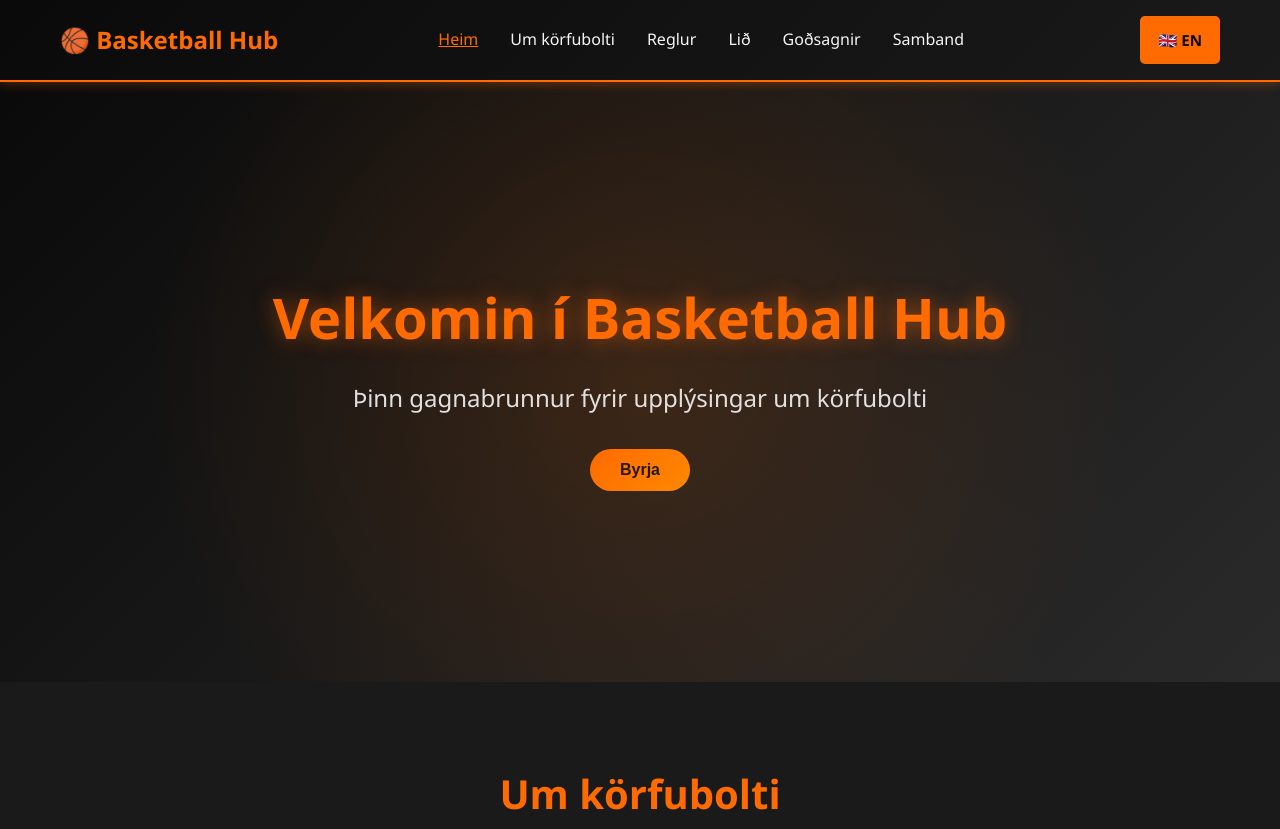
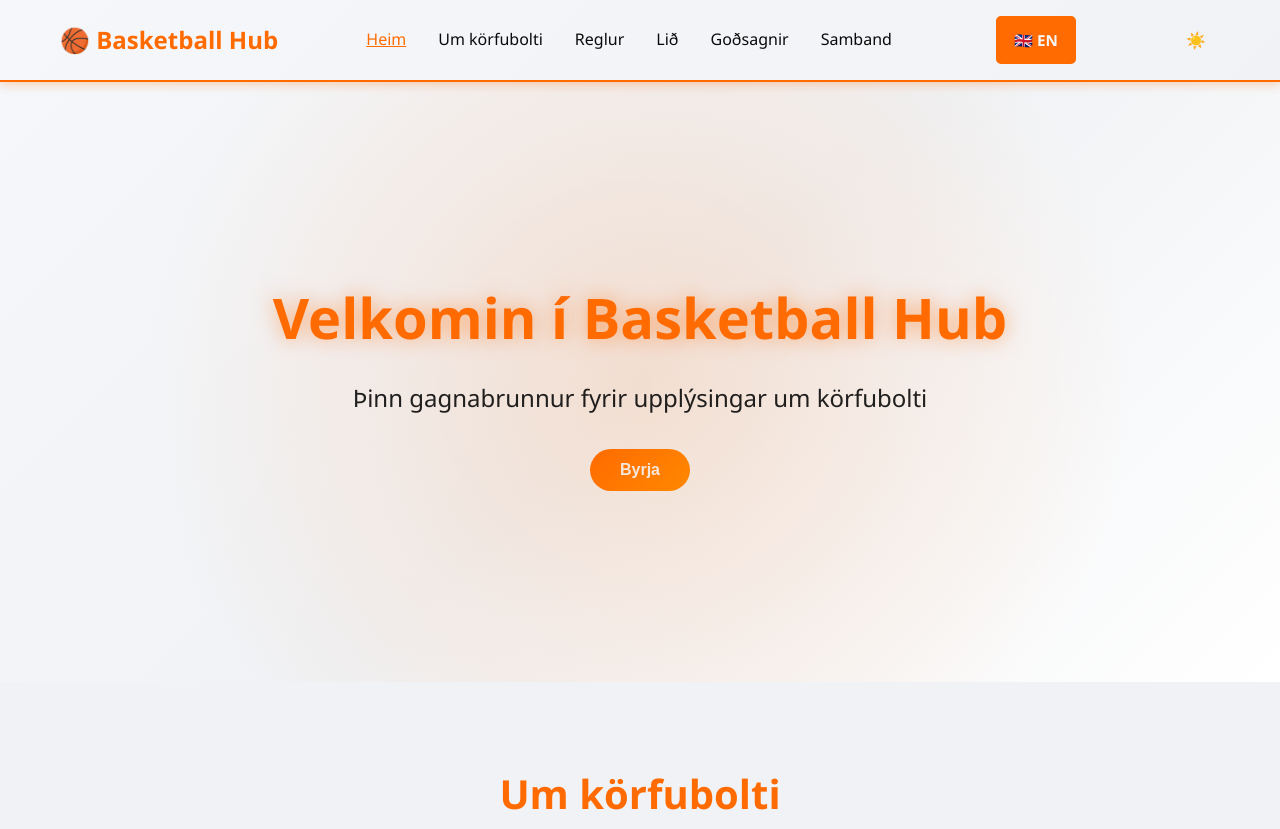
Before and after one commit to jn4kk/basketball, a plain HTML site: page index.html in a window 1280 px wide. Shown: the top 829 px of the page. Drawn offline with Linux system fonts and the light colour scheme.

Commit message:
Add dark/light theme toggle with localStorage persistence

```diff
--- a/index.html
+++ b/index.html
@@ -20,6 +20,7 @@
                 <li><a href="#contact" class="nav-link">Samband</a></li>
             </ul>
             <a href="index_en.html" class="lang-switch" title="English">🇬🇧 EN</a>
+            <button id="themeToggle" class="theme-toggle" aria-label="Переключить тему">🌙</button>
             <div class="hamburger">
                 <span></span>
                 <span></span>
--- a/script.js
+++ b/script.js
@@ -106,3 +106,27 @@ document.querySelectorAll('.about-card, .rule-item, .team-card').forEach(element
     element.style.transition = 'opacity 0.6s ease, transform 0.6s ease';
     observer.observe(element);
 });
+
+/* Theme toggle: remember preference in localStorage and respect system preference */
+const themeToggle = document.getElementById('themeToggle');
+function applyTheme(theme) {
+    document.documentElement.setAttribute('data-theme', theme);
+    if (themeToggle) themeToggle.textContent = theme === 'dark' ? '🌙' : '☀️';
+}
+
+const storedTheme = localStorage.getItem('theme');
+if (storedTheme) {
+    applyTheme(storedTheme);
+} else {
+    const prefersDark = window.matchMedia && window.matchMedia('(prefers-color-scheme: dark)').matches;
+    applyTheme(prefersDark ? 'dark' : 'light');
+}
+
+if (themeToggle) {
+    themeToggle.addEventListener('click', () => {
+        const current = document.documentElement.getAttribute('data-theme') || 'dark';
+        const next = current === 'dark' ? 'light' : 'dark';
+        applyTheme(next);
+        localStorage.setItem('theme', next);
+    });
+}
--- a/styles.css
+++ b/styles.css
@@ -13,6 +13,18 @@
     --light-black: #2a2a2a;
     --text-light: #f5f5f5;
     --text-muted: #aaa;
+}
+
+/* Light theme overrides (applied when html[data-theme="light"]) */
+html[data-theme="light"] {
+    --primary-orange: #FF6B00;
+    --secondary-orange: #FF8C00;
+    --light-orange: #FFA500;
+    --dark-black: #f5f7fa; /* background substitute for light theme */
+    --medium-black: #f0f2f5;
+    --light-black: #ffffff;
+    --text-light: #0a0a0a;
+    --text-muted: #6b7280;
 }
 
 body {
@@ -97,6 +109,24 @@ body {
 .lang-switch:hover {
     background: transparent;
     color: var(--primary-orange);
+}
+
+/* Theme toggle button */
+.theme-toggle {
+    background: transparent;
+    color: var(--text-light);
+    border: 2px solid transparent;
+    padding: 8px 12px;
+    border-radius: 6px;
+    font-size: 1rem;
+    cursor: pointer;
+    transition: background 0.25s, transform 0.15s;
+    margin-left: 0.5rem;
+}
+
+.theme-toggle:hover {
+    transform: translateY(-2px);
+    background: rgba(255, 107, 0, 0.08);
 }
 
 .hamburger {
```
